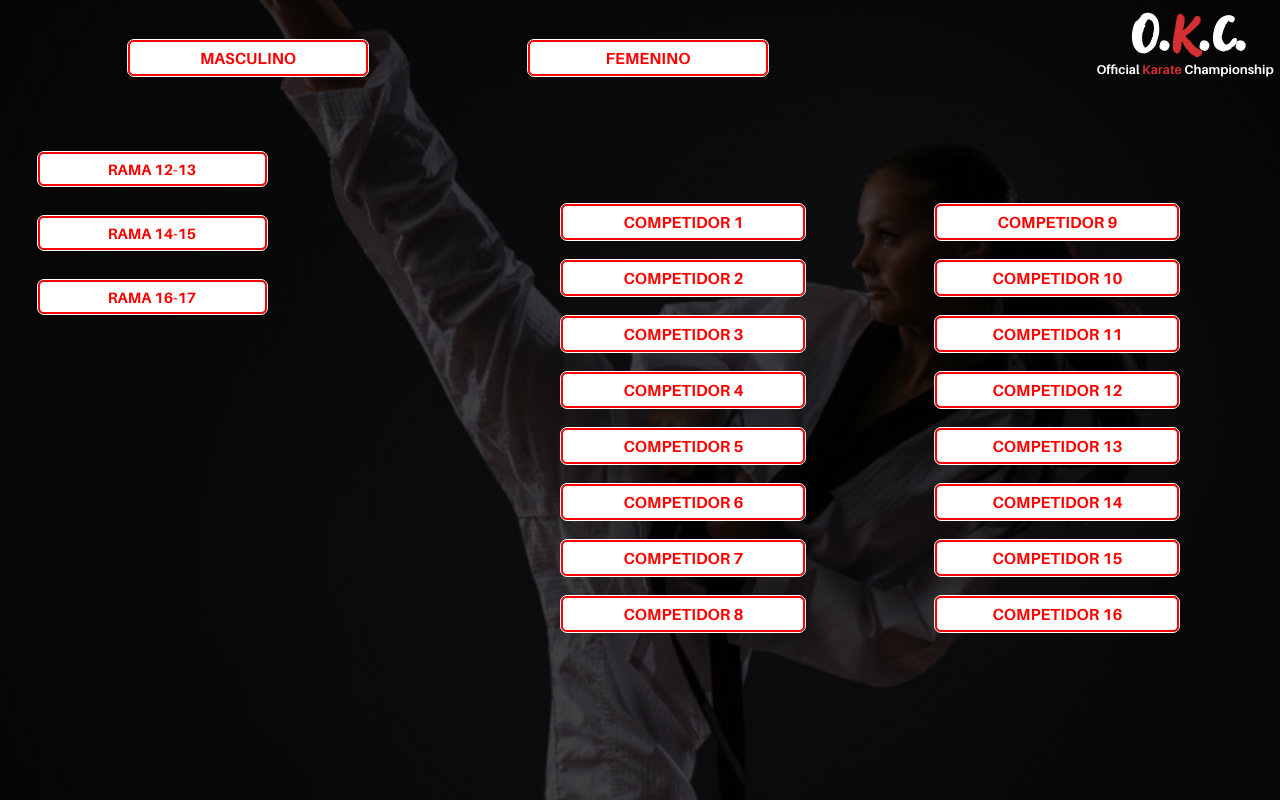
After one commit to Maty1441/ProyectoUTU2023, a PHP site: page /vistas/juez/juez.html in a window 1280 px wide. The commit adds this page. Run offline with PHP 8.4, Linux system fonts and the light colour scheme.

Commit message:
carpetas mvc creadas, falta vincular

```diff
--- a/vistas/assets/css/formulario.css
+++ b/vistas/assets/css/formulario.css
@@ -3,7 +3,7 @@ body {
     padding: 0;
     min-height: 100vh;
     width: 100%;
-    background: linear-gradient(rgba(0, 0, 0, .1), rgba(0,0,0, .1)), url("../images/fondoFormulario1.png");
+    background: linear-gradient(rgba(0, 0, 0, .1), rgba(0,0,0, .1)), url("../images/fondoFormulario.png");
     background-size: cover;
     background-position: center;
     background-repeat: no-repeat;
--- /dev/null
+++ b/vistas/assets/css/juez.css
@@ -0,0 +1,178 @@
+*{
+    padding: 0;
+    margin: 0;
+}
+
+@font-face{
+    font-family:AdleryBlockletter;
+    src: url("../fonts/AdleryBlockletter.ttf");
+}
+
+@font-face{
+  font-family:Aileron;
+  src: url("../fonts/Aileron-Bold.otf");
+}
+
+body{
+    margin: 0;
+    padding: 0;
+    width: 100%;
+    background: linear-gradient(rgba(0, 0, 0, .75), rgba(0,0,0, .75)), url("../images/fondoJuez.png");
+    background-size: cover;
+    background-repeat: no-repeat;
+    background-attachment: fixed;
+
+
+}
+
+@media (max-width: 768px) {
+    body {
+      background-size: cover;
+    }
+  }
+
+.contenedor-flex {
+    display: flex; /* Activa el modelo de caja flexible */
+    align-items: center; /* Centra verticalmente los elementos en el contenedor */
+  }
+
+  .genero {
+    width: 50%;
+    display: flex;
+    justify-content: space-around;
+    margin-left: 10%;
+    margin-top: 2.5em;
+    gap: 10em;
+  }
+
+  .titulo {
+    width: 50%;
+  }
+
+h1{
+    font-family: AdleryBlockLetter;
+    color: white;
+    text-align: right;
+    margin-top: .2em;
+    margin-right: .5em;
+    font-size: 4em;
+
+}
+
+h2{
+    font-family: Aileron;
+    color: white;
+    text-align: right;
+    margin-right: .5em;
+    font-size: .8em;
+}
+
+.colorLetraK {
+    color: #D42F32;
+}
+
+div{
+   display: relative;
+   margin: auto;
+   margin-top: auto;
+}
+
+a{
+    font-family: Aileron;
+    background-color: white;
+    border: 2px double red;
+    outline: 1px solid white;
+    border-radius: 6px;
+    text-decoration: none;
+    color: red;
+    height: 2em;
+    width: 15em;
+    text-align: center;
+    line-height: 2em;
+    transition: color .3s, border .3s, outline .3s, background-color .3s;
+}
+
+a:hover{
+    color: white;
+    background-color: red;
+    border: 2px double white;
+    outline: 1px solid red;
+}
+
+.parteBaja a{
+    font-family: Aileron;
+    background-color: white;
+    border: 2px double red;
+    outline: 1px solid white;
+    border-radius: 6px;
+    text-decoration: none;
+    color: red;
+    height: 2em;
+    width: 15em;
+    text-align: center;
+    line-height: 2em;
+    transition: color .3s, border .3s, outline .3s, background-color .3s;
+}
+
+.rama {
+    margin-top: 5em;
+    margin-left: 1em;
+    margin-bottom: -10em;
+    width: 15em;
+    height: 50%;
+    text-align: center;
+    font-size: 15px;
+    line-height: 2em;
+}
+
+.rama a {
+    font-family: Aileron;
+    font-size: 15px;
+    text-decoration: none;
+    color: red;
+    background-color: white;
+    border: 2px double red;
+    outline: 1px solid white;
+    line-height: 2em;
+    height: 2em;
+    width: 15em;
+    display: block;
+    text-align: center;
+    margin-left: 10%;
+    border-radius: 6px;
+    transition: color .3s, border .3s, outline .3s, background-color .3s;
+}
+
+.rama a:hover {
+    color: white;
+    background-color: red;
+    border: 2px double white;
+    outline: 1px solid red;
+}
+
+.competidor {
+    display: flex;
+    justify-content: space-around;
+    width: 60%;
+    clear: both;
+    padding: 10px;
+    box-sizing: border-box;
+    margin-right: 2%;
+  }
+
+  .competidor a {
+    font-family: Aileron;
+    display: block;
+    text-decoration: none;
+    color: red;
+    background-color: white;
+    border: 2px double red;
+    outline: 1px solid white;
+  }
+
+  .competidor a:hover{
+    color: white;
+    background-color: red;
+    border: 2px double white;
+    outline: 1px solid red;
+  }
--- /dev/null
+++ b/vistas/juez/juez.html
@@ -0,0 +1,63 @@
+<!DOCTYPE html>
+<html lang="en">
+<head>
+    <link rel="stylesheet" href="../assets/css/juez.css">
+    <meta charset="UTF-8">
+    <meta name="viewport" content="width=device-width, initial-scale=1.0">
+    <title>Eliga Competidor</title>
+</head>
+<header>
+    <div class="contenedor-flex">
+        <div class="genero">
+            <a href="#">MASCULINO</a>
+            <a href="#">FEMENINO</a>
+        </div>
+        <div class="titulo">
+            <h1><span>O.</span><span class="colorLetraK">K</span><span>.C.</span></h1>
+            <h2>Official <span class="colorLetraK"> Karate </span> Championship</h2>
+        </div>
+      </div>
+</header>
+<body>
+    <div class="parteBaja">
+
+    <div class="rama">
+        <a href="#">RAMA 12-13</a><br>
+        <a href="#">RAMA 14-15</a><br>
+        <a href="#">RAMA 16-17</a><br>
+    </div>
+
+    <div class="competidor">
+        <a href="#">COMPETIDOR 1</a>
+        <a href="#">COMPETIDOR 9</a>
+      </div>
+      <div class="competidor">
+        <a href="#">COMPETIDOR 2</a>
+        <a href="#">COMPETIDOR 10</a>
+      </div>
+      <div class="competidor">
+        <a href="#">COMPETIDOR 3</a>
+        <a href="#">COMPETIDOR 11</a>
+      </div>
+      <div class="competidor">
+        <a href="#">COMPETIDOR 4</a>
+        <a href="#">COMPETIDOR 12</a>
+      </div>
+      <div class="competidor">
+        <a href="#">COMPETIDOR 5</a>
+        <a href="#">COMPETIDOR 13</a>
+      </div>
+      <div class="competidor">
+        <a href="#">COMPETIDOR 6</a>
+        <a href="#">COMPETIDOR 14</a>
+      </div>
+      <div class="competidor">
+        <a href="#">COMPETIDOR 7</a>
+        <a href="#">COMPETIDOR 15</a>
+      </div>
+      <div class="competidor">
+        <a href="#">COMPETIDOR 8</a>
+        <a href="#">COMPETIDOR 16</a>
+    </div>
+</body>
+</html>
```
Also changed, not shown: controladores/conexion.php (added, +97 -0 lines), formulario/formulario.html (deleted, +0 -71 lines), login/login.html (deleted, +0 -32 lines), vistas/formulario/formulario.html (added, +71 -0 lines), vistas/login/login.html (added, +32 -0 lines), modelo/usuariosModelo.php (renamed from modelos/usuariosModelo.php), vistas/assets/images/fondo1.png (deleted), vistas/assets/images/fondoFormulario.png, vistas/assets/images/fondoFormulario1.png (deleted), vistas/assets/images/fondoJuez.png (added).
